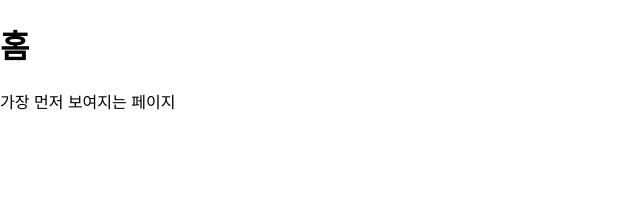
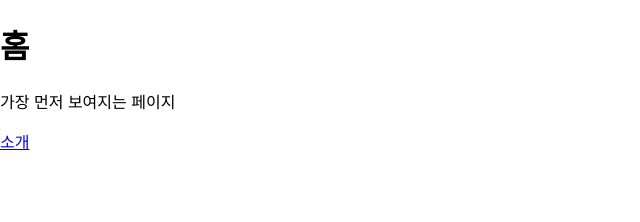
Before and after one commit to DongwookJeong/react-router, a React (Create React App) app in the folder router-tutorial/: page / in a window 1280 px wide. Shown: the top 222 px of the page, without its empty margins (0-640 px from the left). Built offline with nearby package versions, Linux system fonts and the light colour scheme.

Commit message:
Link 컴포넌트 사요으 다른 페이지 이동

```diff
--- a/router-tutorial/src/pages/Home.js
+++ b/router-tutorial/src/pages/Home.js
@@ -1,8 +1,11 @@
+import { Link } from "react-router-dom";
+
 const Home = () => {
     return (
         <div>
             <h1>홈</h1>
             <p>가장 먼저 보여지는 페이지</p>
+            <Link to="/about">소개</Link>
         </div>
     )
 }
```
